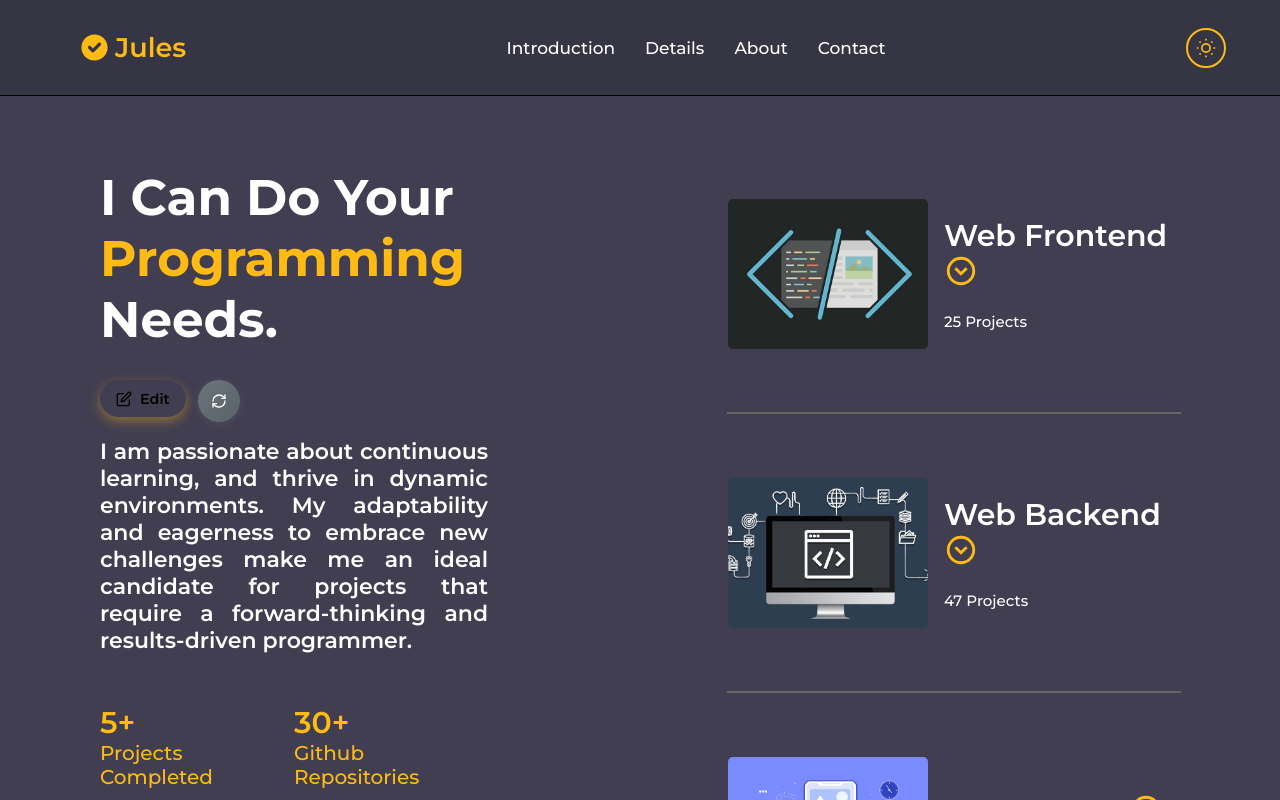
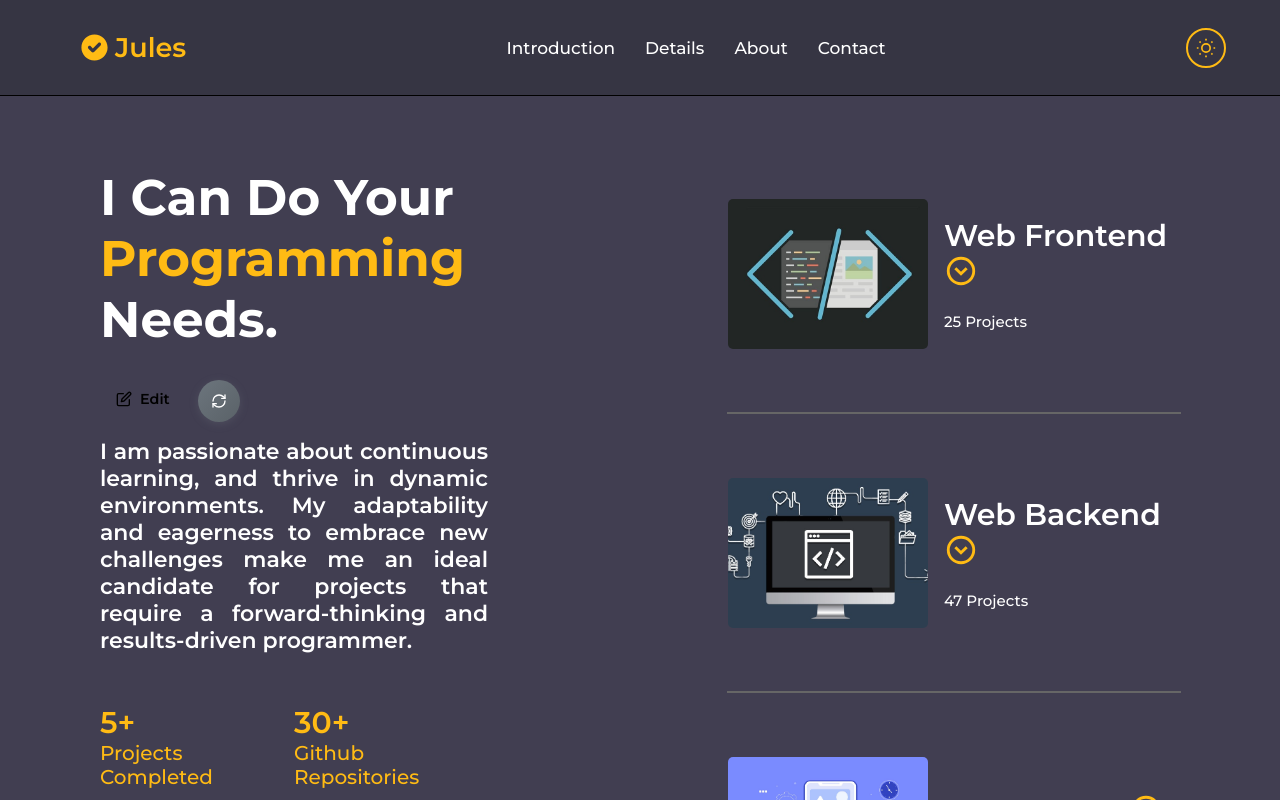
Before and after one commit to jolsefu/jolsefu.github.io, a plain HTML site: page index.html in a window 1280 px wide. In both pictures the pointer is over the button "Edit". Shown: the part 2819-3619 px from the top of the page. Drawn offline with Linux system fonts and the light colour scheme.

Commit message:
Color correct the edit button for both light and dark mode

```diff
--- a/style.css
+++ b/style.css
@@ -99,13 +99,11 @@ svg {
     font-size: 0.9rem;
     cursor: pointer;
     transition: all 0.3s ease;
-    box-shadow: 0 2px 8px rgba(255, 187, 20, 0.3);
 }
 
 .edit-btn:hover {
     transform: translateY(-2px);
-    box-shadow: 0 4px 12px rgba(255, 187, 20, 0.4);
-    background: linear-gradient(135deg, var(--quaternary));
+    box-shadow: 0 4px 12px var(--quarternary);
 }
 
 .edit-btn.save-mode {
```
